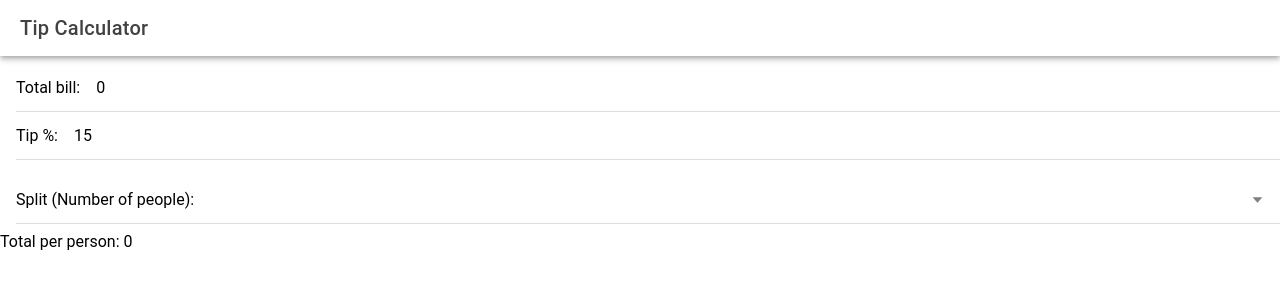
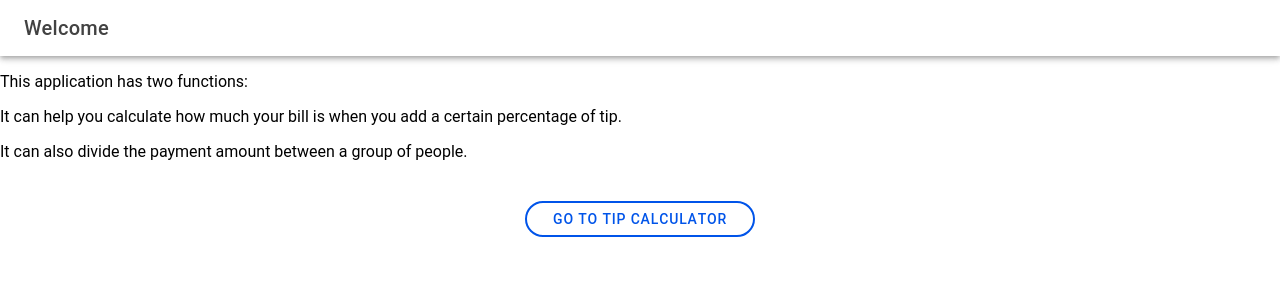
Before and after one commit to h-nyman/tipCalculator, a React (Vite) app: page / in a window 1280 px wide. Before the commit this address led to /home. Shown: the top 300 px of the page. Built offline with nearby package versions, Linux system fonts and the light colour scheme.

Commit message:
Add menu and navigation

```diff
--- a/src/App.tsx
+++ b/src/App.tsx
@@ -1,7 +1,8 @@
-import { Redirect, Route } from 'react-router-dom';
-import { IonApp, IonRouterOutlet, setupIonicReact } from '@ionic/react';
+import { Route } from 'react-router-dom';
+import { IonApp, IonContent, IonHeader, IonIcon, IonItem, IonLabel, IonList, IonMenu, IonMenuToggle, IonRouterOutlet, IonTitle, IonToolbar, setupIonicReact } from '@ionic/react';
 import { IonReactRouter } from '@ionic/react-router';
-import Home from './pages/Home';
+import Tip from './pages/Tip';
+import Welcome from './pages/Welcome';
 
 /* Core CSS required for Ionic components to work properly */
 import '@ionic/react/css/core.css';
@@ -32,6 +33,7 @@ import '@ionic/react/css/palettes/dark.system.css';
 
 /* Theme variables */
 import './theme/variables.css';
+import { homeOutline, calculatorOutline } from 'ionicons/icons';
 
 setupIonicReact();
 
@@ -39,11 +41,33 @@ const App: React.FC = () => (
   <IonApp>
     <IonReactRouter>
       <IonRouterOutlet>
-        <Route exact path="/home">
-          <Home />
+        <IonMenu type="overlay" contentId="main-content">
+          <IonHeader>
+            <IonToolbar>
+              <IonTitle>Menu</IonTitle>
+            </IonToolbar>
+          </IonHeader>
+          <IonContent className="ion-padding">
+            <IonList>
+              <IonMenuToggle autoHide>
+                <IonItem routerLink="/">
+                  <IonIcon slot="start" icon={homeOutline}></IonIcon>
+                  <IonLabel>Home</IonLabel></IonItem>
+              </IonMenuToggle>
+              <IonMenuToggle autoHide>
+                <IonItem routerLink="/tip">
+                  <IonIcon slot='start' icon={calculatorOutline}></IonIcon>
+                  <IonLabel>Tip Calculator</IonLabel>
+                </IonItem>
+              </IonMenuToggle>
+            </IonList>
+          </IonContent>
+        </IonMenu>
+        <Route exact path="/">
+          <Welcome />
         </Route>
-        <Route exact path="/">
-          <Redirect to="/home" />
+        <Route exact path="/tip">
+          <Tip />
         </Route>
       </IonRouterOutlet>
     </IonReactRouter>
--- a/src/pages/Home.css
+++ b/src/pages/Home.css
@@ -0,0 +1,7 @@
+.center-container {
+    display: flex;
+    justify-content: center;
+    align-items: flex-start;
+    height: 50vh;
+    padding-top: 20px;
+}
--- a/src/pages/Home.tsx
+++ /dev/null
@@ -1,59 +0,0 @@
-import { IonContent, IonHeader, IonInput, IonItem, IonList, IonPage, IonSelect, IonSelectOption, IonText, IonTitle, IonToolbar } from '@ionic/react';
-import './Home.css';
-import { useState } from 'react';
-
-const Home = () => {
-  const [bill, setBill] = useState(0);
-  const [tipPercentage, setTipPercentage] = useState(15);
-  const [people, setPeople] = useState(1);
-
-  const tip = (tipPercentage*bill)/100;
-  const total = bill + tip;
-  const totalPerPerson = total/people;
-
-  return (
-    <IonPage>
-      <IonHeader>
-        <IonToolbar>
-          <IonTitle>Tip Calculator</IonTitle>
-        </IonToolbar>
-      </IonHeader>
-      <IonContent fullscreen>
-        <IonHeader collapse="condense">
-          <IonToolbar>
-            <IonTitle size="large">Tip Calculator</IonTitle>
-          </IonToolbar>
-        </IonHeader>
-        <IonList>
-          <IonItem>
-            <IonInput label="Total bill: " type="number" value={bill} onIonInput={e => setBill(parseFloat(e.detail.value!))}></IonInput>
-          </IonItem>
-          <IonItem>
-            <IonInput label="Tip %: " value={tipPercentage} type="number" onIonInput={e => setTipPercentage(parseFloat(e.detail.value!))}></IonInput>
-          </IonItem>
-        </IonList>
-
-      <IonList>
-        <IonItem>
-          <IonSelect label="Split (Number of people): " value={people} onIonChange={(e) => setPeople(parseFloat(e.detail.value!))}>
-            <IonSelectOption value="2">2</IonSelectOption>
-            <IonSelectOption value="3">3</IonSelectOption>
-            <IonSelectOption value="4">4</IonSelectOption>
-            <IonSelectOption value="5">5</IonSelectOption>
-            <IonSelectOption value="6">6</IonSelectOption>
-            <IonSelectOption value="7">7</IonSelectOption>
-            <IonSelectOption value="8">8</IonSelectOption>
-            <IonSelectOption value="9">9</IonSelectOption>
-            <IonSelectOption value="10">10</IonSelectOption>
-          </IonSelect>
-        </IonItem>
-      </IonList>
-      <IonText>
-        Total per person: {totalPerPerson}
-      </IonText>
-      </IonContent>
-    </IonPage>
-  );
-};
-
-export default Home;
--- /dev/null
+++ b/src/pages/Tip.tsx
@@ -0,0 +1,74 @@
+import { IonContent, IonHeader, IonInput, IonItem, IonList, IonPage, IonSelect, IonSelectOption, IonText, IonTitle, IonToolbar, IonMenu, IonMenuToggle, IonButtons, IonMenuButton } from '@ionic/react';
+import './Home.css';
+import { useState } from 'react';
+
+const Tip = () => {
+  const [bill, setBill] = useState(0);
+  const [tipPercentage, setTipPercentage] = useState(15);
+  const [people, setPeople] = useState(1);
+
+  const tip = (tipPercentage * bill) / 100;
+  const total = bill + tip;
+  const totalPerPerson = total / people;
+
+  return (
+    <>
+      <IonPage id="main-content">
+        <IonHeader>
+          <IonToolbar>
+            <IonButtons slot="start">
+              <IonMenuButton />
+            </IonButtons>
+            <IonTitle>Tip Calculator</IonTitle>
+          </IonToolbar>
+        </IonHeader>
+
+        <IonContent fullscreen>
+          <IonHeader collapse="condense">
+            <IonToolbar>
+              <IonTitle size="large">Tip Calculator</IonTitle>
+            </IonToolbar>
+          </IonHeader>
+
+          <IonList>
+            <IonItem>
+              <IonInput label="Total bill: " type="number" value={bill} onIonInput={e => setBill(parseFloat(e.detail.value!))}></IonInput>
+            </IonItem>
+            <IonItem>
+              <IonInput label="Tip %: " value={tipPercentage} type="number" onIonInput={e => setTipPercentage(parseFloat(e.detail.value!))}></IonInput>
+            </IonItem>
+          </IonList>
+
+          <IonList>
+            <IonItem>
+              <IonSelect label="Split (Number of people): " value={people} onIonChange={(e) => setPeople(parseFloat(e.detail.value!))}>
+                <IonSelectOption value={1}>1</IonSelectOption>
+                <IonSelectOption value={2}>2</IonSelectOption>
+                <IonSelectOption value={3}>3</IonSelectOption>
+                <IonSelectOption value={4}>4</IonSelectOption>
+                <IonSelectOption value={5}>5</IonSelectOption>
+                <IonSelectOption value={6}>6</IonSelectOption>
+                <IonSelectOption value={7}>7</IonSelectOption>
+                <IonSelectOption value={8}>8</IonSelectOption>
+                <IonSelectOption value={9}>9</IonSelectOption>
+                <IonSelectOption value={10}>10</IonSelectOption>
+              </IonSelect>
+            </IonItem>
+          </IonList>
+          <p>
+            <IonText>
+              Total: {total.toFixed(2)}
+            </IonText>
+          </p>
+          <p>
+            <IonText>
+              Total per person: {totalPerPerson.toFixed(2)}
+            </IonText>
+          </p>
+        </IonContent>
+      </IonPage>
+    </>
+  );
+};
+
+export default Tip;
--- /dev/null
+++ b/src/pages/Welcome.tsx
@@ -0,0 +1,37 @@
+import { IonContent, IonHeader, IonPage, IonTitle, IonToolbar, IonMenu, IonMenuButton, IonButtons, IonList, IonItem, IonMenuToggle, IonButton, IonText, IonLabel, IonIcon } from '@ionic/react';
+import { homeOutline, calculatorOutline } from "ionicons/icons";
+
+const Welcome: React.FC = () => {
+    return (
+        <>
+            <IonPage id="main-content">
+                <IonHeader>
+                    <IonToolbar>
+                        <IonButtons slot="start">
+                            <IonMenuButton />
+                        </IonButtons>
+                        <IonTitle>Welcome</IonTitle>
+                    </IonToolbar>
+                </IonHeader>
+                <IonContent fullscreen>
+                    <IonHeader collapse="condense">
+                        <IonToolbar>
+                            <IonTitle size="large">Welcome</IonTitle>
+                        </IonToolbar>
+                    </IonHeader>
+                    <IonText>
+                        <p>This application has two functions: </p>
+                        <p>It can help you calculate how much your bill is when you add a certain percentage of tip.</p>
+                        <p>It can also divide the payment amount between a group of people.</p></IonText>
+                    <div className="center-container">
+                        <IonButton routerLink="/tip" shape="round" fill="outline">
+                            Go to Tip Calculator
+                        </IonButton>
+                    </div>
+
+                </IonContent>
+            </IonPage>
+        </>
+    );
+};
+export default Welcome;
```
